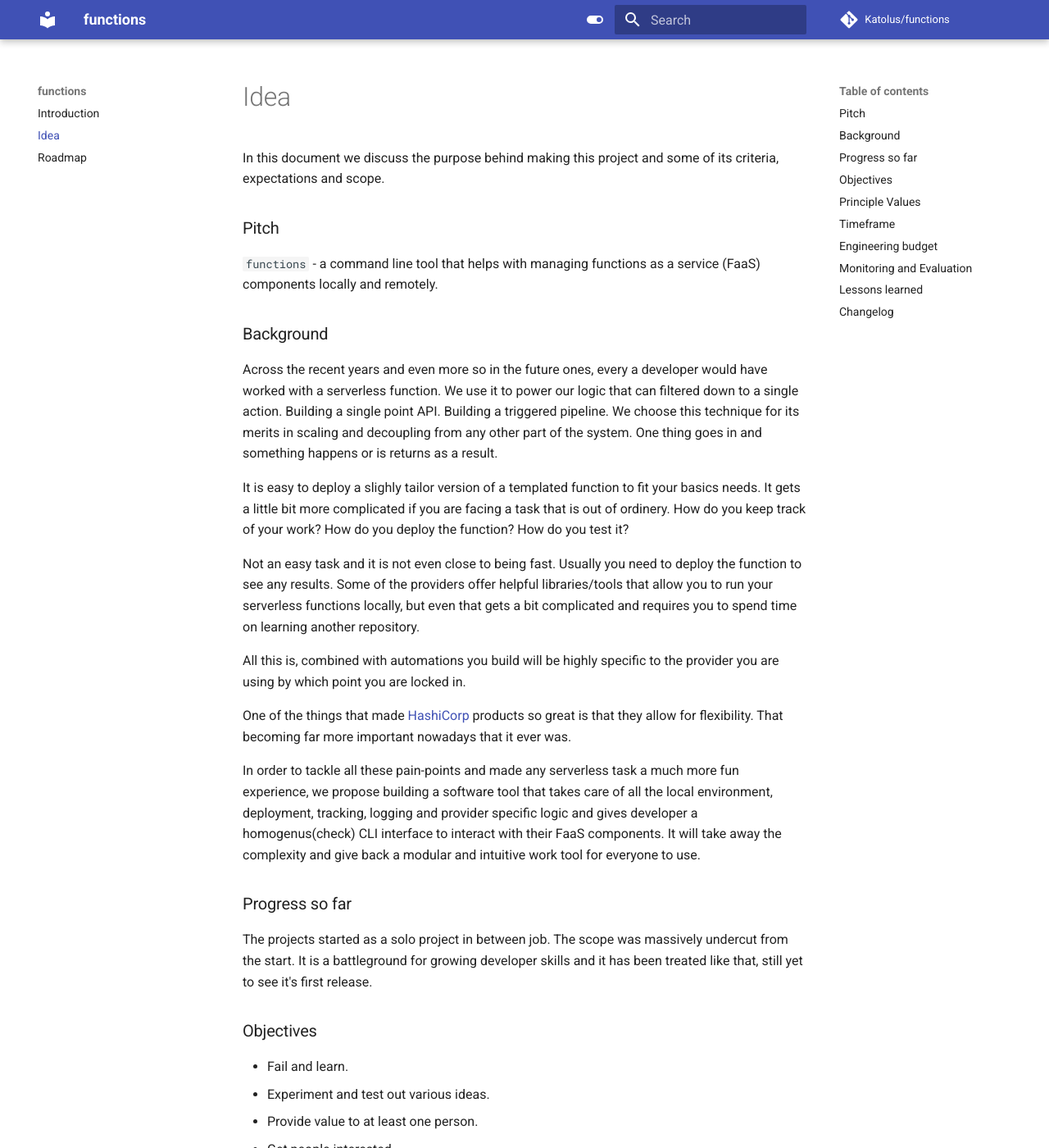
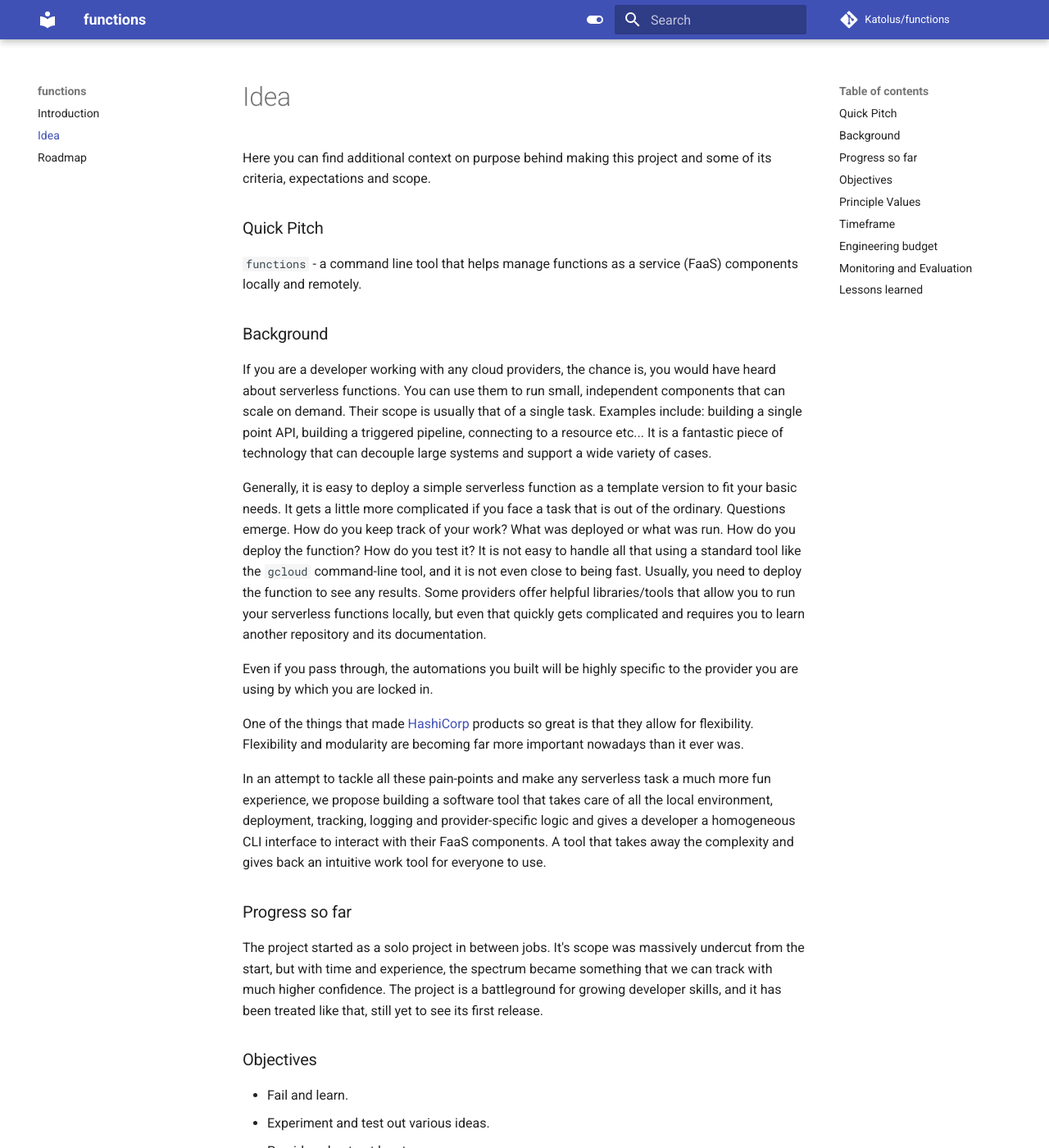
Before and after one commit to Katolus/functions, an MkDocs documentation site: the page built from docs_mk/idea.md, in a window 1280 px wide and 1400 px high. Shown: the whole window at 82% size. Built offline with MkDocs 1.6.1 and Material for MkDocs 9.7.7, drawn with Linux system fonts in a browser that asks for light colours; comment, search, counter and statistics services are not loaded; some of the changed text lies outside the part shown.

Commit message:
Update the idea document

```diff
--- a/docs_mk/idea.md
+++ b/docs_mk/idea.md
@@ -1,26 +1,25 @@
-In this document we discuss the purpose behind making this project and some of its criteria, expectations and scope.
+Here you can find additional context on purpose behind making this project and some of its criteria, expectations and scope.
 
-## Pitch
+## Quick Pitch
 
-`functions` - a command line tool that helps with managing functions as a service (FaaS) components locally and remotely.
+`functions` - a command line tool that helps manage functions as a service (FaaS) components locally and remotely.
 
 ## Background
 
-Across the recent years and even more so in the future ones, every a developer would have worked with a serverless function. We use it to power our logic that can filtered down to a single action. Building a single point API. Building a triggered pipeline. We choose this technique for its merits in scaling and decoupling from any other part of the system. One thing goes in and something happens or is returns as a result.
+If you are a developer working with any cloud providers, the chance is, you would have heard about serverless functions. You can use them to run small, independent components that can scale on demand. Their scope is usually that of a single task. Examples include: building a single point API, building a triggered pipeline, connecting to a resource etc... It is a fantastic piece of technology that can decouple large systems and support a wide variety of cases.
 
-It is easy to deploy a slighly tailor version of a templated function to fit your basics needs. It gets a little bit more complicated if you are facing a task that is out of ordinery. How do you keep track of your work? How do you deploy the function? How do you test it?
+Generally, it is easy to deploy a simple serverless function as a template version to fit your basic needs. It gets a little more complicated if you face a task that is out of the ordinary. Questions emerge. How do you keep track of your work? What was deployed or what was run. How do you deploy the function? How do you test it?
+It is not easy to handle all that using a standard tool like the `gcloud` command-line tool, and it is not even close to being fast. Usually, you need to deploy the function to see any results. Some providers offer helpful libraries/tools that allow you to run your serverless functions locally, but even that quickly gets complicated and requires you to learn another repository and its documentation.
 
-Not an easy task and it is not even close to being fast. Usually you need to deploy the function to see any results. Some of the providers offer helpful libraries/tools that allow you to run your serverless functions locally, but even that gets a bit complicated and requires you to spend time on learning another repository.
+Even if you pass through, the automations you built will be highly specific to the provider you are using by which you are locked in.
 
-All this is, combined with automations you build will be highly specific to the provider you are using by which point you are locked in.
+One of the things that made [HashiCorp](https://www.hashicorp.com/) products so great is that they allow for flexibility. Flexibility and modularity are becoming far more important nowadays than it ever was.
 
-One of the things that made [HashiCorp](https://www.hashicorp.com/) products so great is that they allow for flexibility. That becoming far more important nowadays that it ever was.
-
-In order to tackle all these pain-points and made any serverless task a much more fun experience, we propose building a software tool that takes care of all the local environment, deployment, tracking, logging and provider specific logic and gives developer a homogenus(check) CLI interface to interact with their FaaS components. It will take away the complexity and give back a modular and intuitive work tool for everyone to use.
+In an attempt to tackle all these pain-points and make any serverless task a much more fun experience, we propose building a software tool that takes care of all the local environment, deployment, tracking, logging and provider-specific logic and gives a developer a homogeneous CLI interface to interact with their FaaS components. A tool that takes away the complexity and gives back an intuitive work tool for everyone to use.
 
 ## Progress so far
 
-The projects started as a solo project in between job. The scope was massively undercut from the start. It is a battleground for growing developer skills and it has been treated like that, still yet to see it's first release.
+The project started as a solo project in between jobs. It's scope was massively undercut from the start, but with time and experience, the spectrum became something that we can track with much higher confidence. The project is a battleground for growing developer skills, and it has been treated like that, still yet to see its first release.
 
 ## Objectives
 
@@ -31,15 +30,15 @@ The projects started as a solo project in between job. The scope was massively u
 
 ## Principle Values
 
-- Easy to Use
-- Safe
-- Simple
+- Easy to Use.
+- Safe.
+- Simple.
 
 ## Timeframe
 
 | Stage         | Summary                                                                                                      | Delivery                    |
 | ------------- | ------------------------------------------------------------------------------------------------------------ | --------------------------- |
-| First Release | First release targets a somehow stable alpha version with enough functionalities to test the idea in action. | Planned for the end of 2021 |
+| First Release | The first release targets a stable alpha version with enough functionalities to test the idea in action. | Planned for the end of 2021 |
 
 
 ## Engineering budget
@@ -62,15 +61,3 @@ Beyond elemental learnings such as how to pick a suitable license or which tool
 - It is vital to build and bring tools to the project.
 - Planning out the scope and writing a comprehensive overview is reasonably the most crucial step. Otherwise, you are unsure what you are trying to do or how the project should be structured. **It is worth the effort**.
 - Documentation is as important if not more important than code.
-
-
-## Changelog
-
-<br>
-<!-- pagebreak -->
-
-**30/11/2021**
-- Added the project proposal document.
-
-**08/01/2021**
-- Update the content to have a more holistic view.
```
Also changed, not shown: other parts of docs_mk/idea.md (+1 -1 lines).
